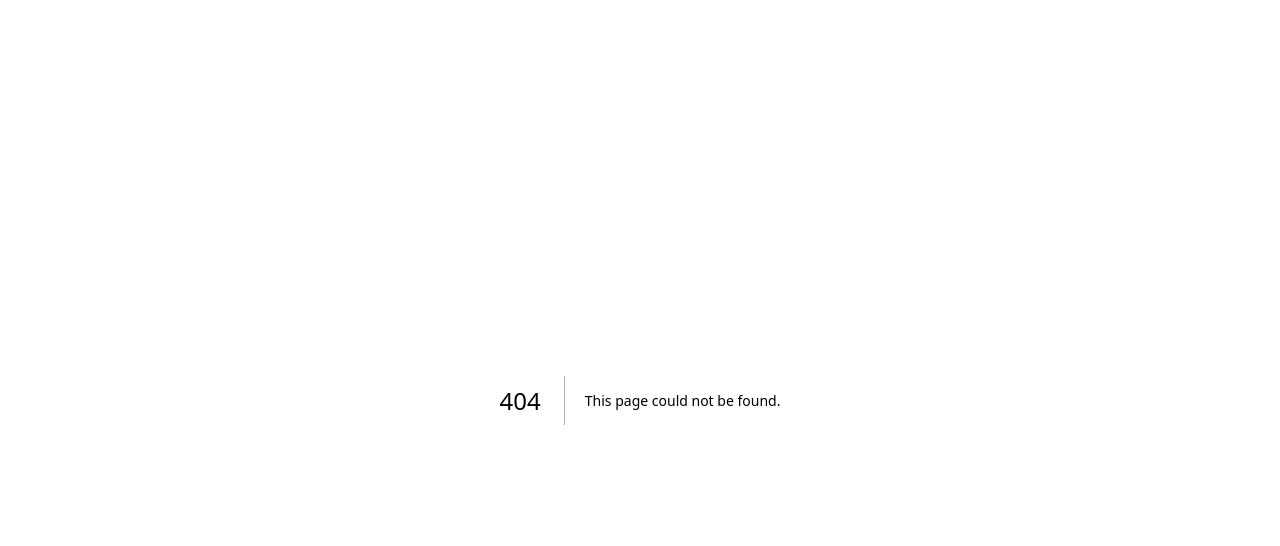
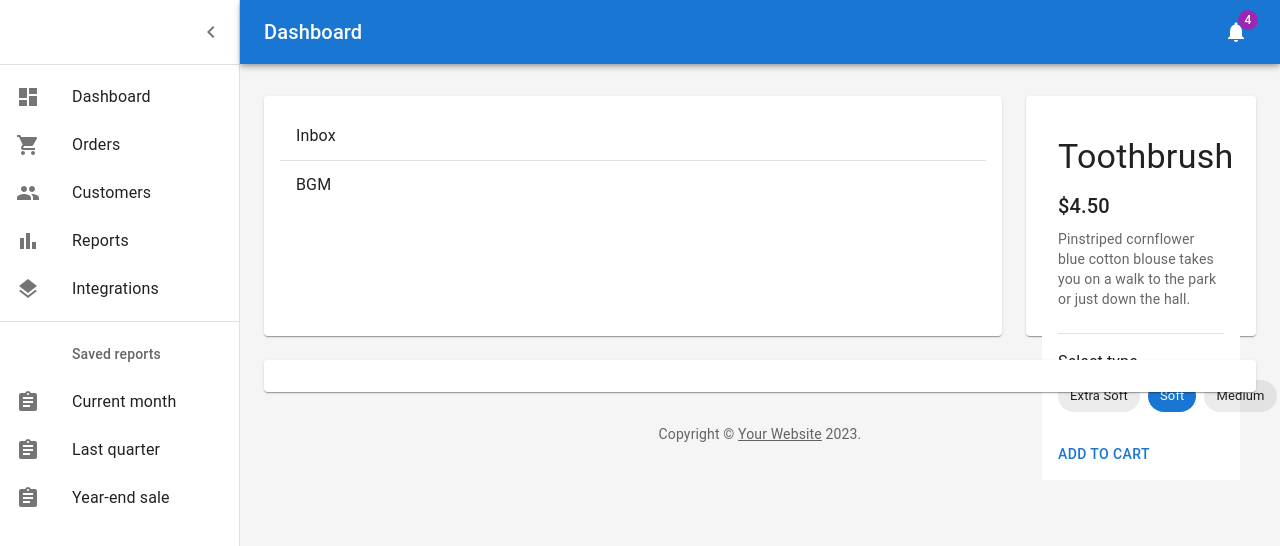
Before and after one commit to lingchuL/Sup, a Next.js app in the folder SupFront/: page /main/config in a window 1280 px wide. Before the commit this address had no page. Shown: the top 546 px of the page. Built offline with nearby package versions, Linux system fonts and the light colour scheme.

Commit message:
增加配置页面路由与显示网格

```diff
--- /dev/null
+++ b/SupFront/src/app/main/config/page.tsx
@@ -0,0 +1,127 @@
+'use client'
+import * as React from 'react';
+import Box from '@mui/material/Box';
+import Typography from '@mui/material/Typography';
+import Divider from '@mui/material/Divider';
+import Container from '@mui/material/Container';
+import Grid from '@mui/material/Grid';
+import Paper from '@mui/material/Paper';
+import Link from '@mui/material/Link';
+import Toolbar from "@mui/material/Toolbar";
+import {Chip, ListItem, Stack} from "@mui/material";
+import ListItemText from "@mui/material/ListItemText";
+import Button from "@mui/material/Button";
+
+function Copyright(props: any) {
+    return (
+        <Typography variant="body2" color="text.secondary" align="center" {...props}>
+            {'Copyright © '}
+            <Link color="inherit" href="https://mui.com/">
+                Your Website
+            </Link>{' '}
+            {new Date().getFullYear()}
+            {'.'}
+        </Typography>
+    );
+}
+
+function MiddleDividers() {
+    return (
+        <Box sx={{ width: '100%', maxWidth: 360, bgcolor: 'background.paper' }}>
+            <Box sx={{ my: 3, mx: 2 }}>
+                <Grid container alignItems="center">
+                    <Grid item xs>
+                        <Typography gutterBottom variant="h4" component="div">
+                            Toothbrush
+                        </Typography>
+                    </Grid>
+                    <Grid item>
+                        <Typography gutterBottom variant="h6" component="div">
+                            $4.50
+                        </Typography>
+                    </Grid>
+                </Grid>
+                <Typography color="text.secondary" variant="body2">
+                    Pinstriped cornflower blue cotton blouse takes you on a walk to the park or
+                    just down the hall.
+                </Typography>
+            </Box>
+            <Divider variant="middle" />
+            <Box sx={{ m: 2 }}>
+                <Typography gutterBottom variant="body1">
+                    Select type
+                </Typography>
+                <Stack direction="row" spacing={1}>
+                    <Chip label="Extra Soft" />
+                    <Chip color="primary" label="Soft" />
+                    <Chip label="Medium" />
+                    <Chip label="Hard" />
+                </Stack>
+            </Box>
+            <Box sx={{ mt: 3, ml: 1, mb: 1 }}>
+                <Button>Add to cart</Button>
+            </Box>
+        </Box>
+    );
+}
+
+export default function ConfigPage() {
+    return (
+        <Box
+            component="main"
+            sx={{
+                backgroundColor: (theme) =>
+                    theme.palette.mode === 'light'
+                        ? theme.palette.grey[100]
+                        : theme.palette.grey[900],
+                flexGrow: 1,
+                height: '100vh',
+                overflow: 'auto',
+            }}
+        >
+            <Toolbar />
+            <Container maxWidth="lg" sx={{ mt: 4, mb: 4 }}>
+                <Grid container spacing={3}>
+                    {/* Chart */}
+                    <Grid item xs={12} md={8} lg={9}>
+                        <Paper
+                            sx={{
+                                p: 2,
+                                display: 'flex',
+                                flexDirection: 'column',
+                                height: 240,
+                            }}
+                        >
+                            <ListItem>
+                                <ListItemText primary="Inbox" />
+                            </ListItem>
+                            <Divider />
+                            <ListItem>
+                                <ListItemText primary="BGM" />
+                            </ListItem>
+                        </Paper>
+                    </Grid>
+                    {/* Recent Deposits */}
+                    <Grid item xs={12} md={4} lg={3}>
+                        <Paper
+                            sx={{
+                                p: 2,
+                                display: 'flex',
+                                flexDirection: 'column',
+                                height: 240,
+                            }}
+                        >
+                            <MiddleDividers />
+                        </Paper>
+                    </Grid>
+                    {/* Recent Orders */}
+                    <Grid item xs={12}>
+                        <Paper sx={{ p: 2, display: 'flex', flexDirection: 'column' }}>
+                        </Paper>
+                    </Grid>
+                </Grid>
+                <Copyright sx={{ pt: 4 }} />
+            </Container>
+        </Box>
+    );
+}
--- a/SupFront/src/app/main/mainItems.tsx
+++ b/SupFront/src/app/main/mainItems.tsx
@@ -28,7 +28,7 @@ export default function MainItems() {
                 </ListItemIcon>
                 <ListItemText primary="Orders"/>
             </ListItemButton>
-            <ListItemButton>
+            <ListItemButton onClick={() => router.push("/main/config")}>
                 <ListItemIcon>
                     <PeopleIcon/>
                 </ListItemIcon>
```
